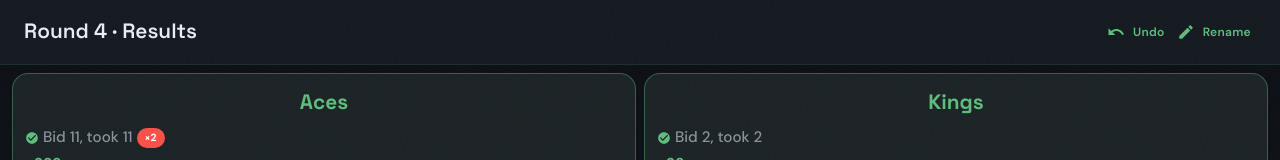
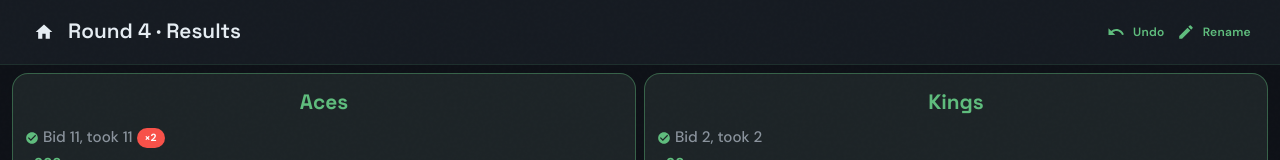
Before and after one commit to theamazonwhisperer/spades-keeper, a React (Vite) app: page / in a window 1280 px wide. Both pictures are taken after a click on the button 44 px from the left and 56 px from the top of the page. Shown: the top 160 px of the page. Built offline with nearby package versions, Linux system fonts and the light colour scheme.

Commit message:
Add home button to all game views (BiddingView, TricksView, ScoringView)
Allows navigating back to the home screen at any time during a game.
Hidden during round editing to prevent accidental navigation.

https://claude.ai/code/session_017F4BvWcYArmdV3fKFj3qnU

```diff
--- a/src/screens/views/BiddingView.tsx
+++ b/src/screens/views/BiddingView.tsx
@@ -19,6 +19,8 @@ import AddIcon from '@mui/icons-material/Add';
 import RemoveIcon from '@mui/icons-material/Remove';
 import EditIcon from '@mui/icons-material/Edit';
 import ArrowBackIcon from '@mui/icons-material/ArrowBack';
+import HomeIcon from '@mui/icons-material/Home';
+import { useNavigate } from 'react-router-dom';
 import { useGameStore } from '../../store/gameStore';
 import { NilType } from '../../types';
 import { getLatestTeamScore } from '../../utils/scoring';
@@ -34,6 +36,7 @@ interface BidState {
 
 export default function BiddingView() {
   const theme = useTheme();
+  const navigate = useNavigate();
   const { currentGame, submitBids, editRound, editingRoundNumber, cancelEditRound } = useGameStore();
   const [renameOpen, setRenameOpen] = useState(false);
 
@@ -135,6 +138,11 @@ export default function BiddingView() {
       {/* Header */}
       <AppBar position="static" color="transparent" elevation={0}>
         <Toolbar sx={{ minHeight: 56 }}>
+          {!editingRoundNumber && (
+            <IconButton onClick={() => navigate('/')} color="inherit" sx={{ width: 40, height: 40, mr: 0.5 }}>
+              <HomeIcon fontSize="small" />
+            </IconButton>
+          )}
           <Box sx={{ flex: 1 }}>
             <Typography variant="h6" sx={{ lineHeight: 1.2 }}>
               Round {currentGame.currentRound} · Place Bids
--- a/src/screens/views/ScoringView.tsx
+++ b/src/screens/views/ScoringView.tsx
@@ -5,6 +5,7 @@ import {
   Button,
   Card,
   CardContent,
+  IconButton,
   AppBar,
   Toolbar,
   Chip,
@@ -17,6 +18,8 @@ import EditIcon from '@mui/icons-material/Edit';
 import UndoIcon from '@mui/icons-material/Undo';
 import CheckCircleIcon from '@mui/icons-material/CheckCircle';
 import CancelIcon from '@mui/icons-material/Cancel';
+import HomeIcon from '@mui/icons-material/Home';
+import { useNavigate } from 'react-router-dom';
 import { useGameStore } from '../../store/gameStore';
 import { formatScore } from '../../utils/scoring';
 import RenameDialog from '../../components/RenameDialog';
@@ -26,6 +29,7 @@ import { haptic } from '../../utils/haptic';
 
 export default function ScoringView() {
   const theme = useTheme();
+  const navigate = useNavigate();
   const { currentGame, startNextRound, undoLastRound, editRound } = useGameStore();
   const [renameOpen, setRenameOpen] = useState(false);
 
@@ -39,6 +43,9 @@ export default function ScoringView() {
     <Box sx={{ minHeight: '100dvh', bgcolor: 'background.default', pb: 12 }}>
       <AppBar position="static" color="transparent" elevation={0}>
         <Toolbar>
+          <IconButton onClick={() => navigate('/')} color="inherit" sx={{ width: 40, height: 40, mr: 0.5 }}>
+            <HomeIcon fontSize="small" />
+          </IconButton>
           <Box sx={{ flex: 1 }}>
             <Typography variant="h6">Round {latestRound.roundNumber} · Results</Typography>
           </Box>
--- a/src/screens/views/TricksView.tsx
+++ b/src/screens/views/TricksView.tsx
@@ -18,6 +18,8 @@ import AddIcon from '@mui/icons-material/Add';
 import RemoveIcon from '@mui/icons-material/Remove';
 import EditIcon from '@mui/icons-material/Edit';
 import ArrowBackIcon from '@mui/icons-material/ArrowBack';
+import HomeIcon from '@mui/icons-material/Home';
+import { useNavigate } from 'react-router-dom';
 import { useGameStore } from '../../store/gameStore';
 import { NilType } from '../../types';
 import { getLatestTeamScore } from '../../utils/scoring';
@@ -33,6 +35,7 @@ const nilLabel: Record<NilType, string | null> = {
 
 export default function TricksView() {
   const theme = useTheme();
+  const navigate = useNavigate();
   const { currentGame, submitTricks, editBids, editRound, editingRoundNumber, cancelEditRound } = useGameStore();
 
   // useState must come before any early return (Rules of Hooks)
@@ -114,6 +117,11 @@ export default function TricksView() {
 
       <AppBar position="static" color="transparent" elevation={0}>
         <Toolbar sx={{ minHeight: 56 }}>
+          {!editingRoundNumber && (
+            <IconButton onClick={() => navigate('/')} color="inherit" sx={{ width: 40, height: 40, mr: 0.5 }}>
+              <HomeIcon fontSize="small" />
+            </IconButton>
+          )}
           <Box sx={{ flex: 1 }}>
             <Typography variant="h6" sx={{ lineHeight: 1.2 }}>
               Round {currentGame.currentRound} · Enter Tricks
```
